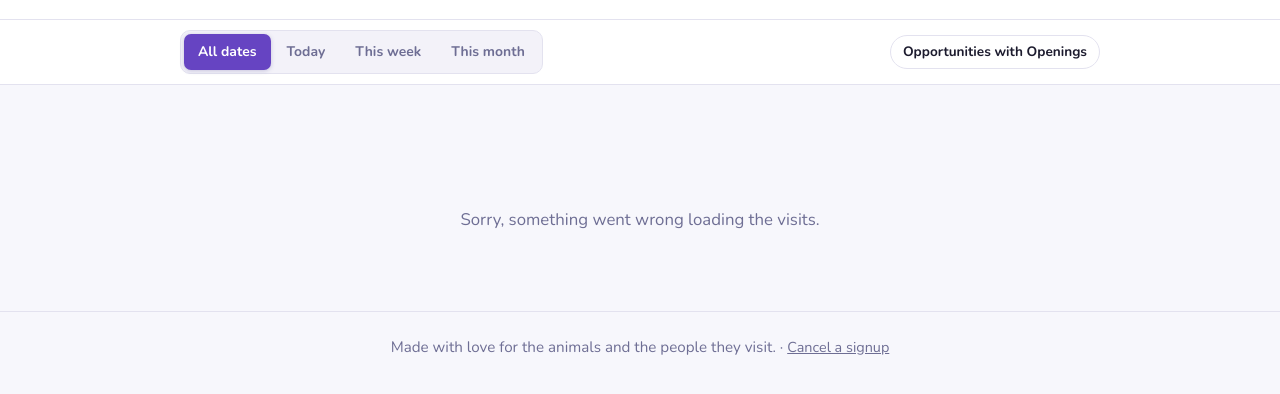
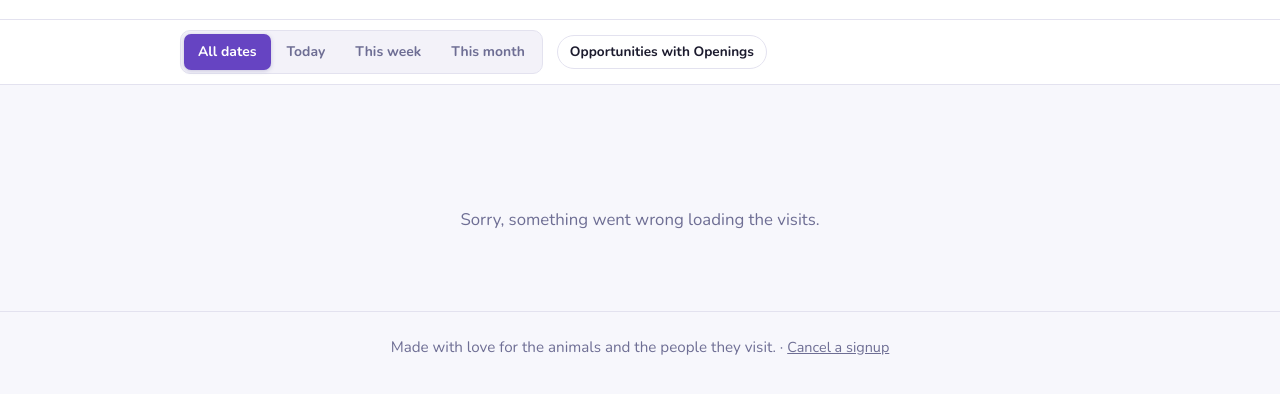
Before and after one commit to henreclaud/AHH, a website: page public/index.html in a window 1280 px wide. Shown: the part 214-608 px from the top of the page. Drawn offline with nearby package versions, Linux system fonts and the light colour scheme; no server answers.

Commit message:
Fix filter bar layout: integrate Openings toggle into chip row
Wrap type chips and Openings toggle in a shared flex container so all
filter buttons flow together evenly. Uses display:contents on chip-row
so chips participate directly in the wrapping layout.

Co-Authored-By: Claude Sonnet 4.6 <noreply@anthropic.com>

```diff
--- a/public/index.html
+++ b/public/index.html
@@ -47,12 +47,13 @@
           <button class="seg" data-range="week">This week</button>
           <button class="seg" data-range="month">This month</button>
         </div>
-        <!-- Activity-type chips are injected here by app.js -->
-        <div class="chip-row" id="filter-type" role="group" aria-label="Filter by activity type"></div>
-        <!-- Openings toggle -->
-        <button class="chip openings-toggle" id="filter-openings" aria-pressed="false">
-          Opportunities with Openings
-        </button>
+        <!-- All chips flow together in one wrapping group -->
+        <div class="chip-row-wrap">
+          <div class="chip-row" id="filter-type" role="group" aria-label="Filter by activity type"></div>
+          <button class="chip" id="filter-openings" aria-pressed="false">
+            Opportunities with Openings
+          </button>
+        </div>
       </div>
     </div>
 
--- a/public/style.css
+++ b/public/style.css
@@ -1093,12 +1093,18 @@ input:focus {
   box-shadow: 0 1px 4px rgba(95, 89, 156, 0.3);
 }
 
-/* Type chips row — scrolls if overflow on narrow screens */
+/* Wrapper that holds type chips + openings toggle in one flowing row */
+.chip-row-wrap {
+  display: flex;
+  flex-wrap: wrap;
+  gap: 7px;
+  flex: 1;
+  align-items: center;
+}
+
+/* Type chips row — no longer needs flex:1 since the wrapper handles growth */
 .chip-row {
-  display: flex;
-  gap: 7px;
-  flex-wrap: wrap;
-  flex: 1;
+  display: contents; /* chips flow directly into chip-row-wrap */
 }
 .chip {
   display: inline-flex;
```
